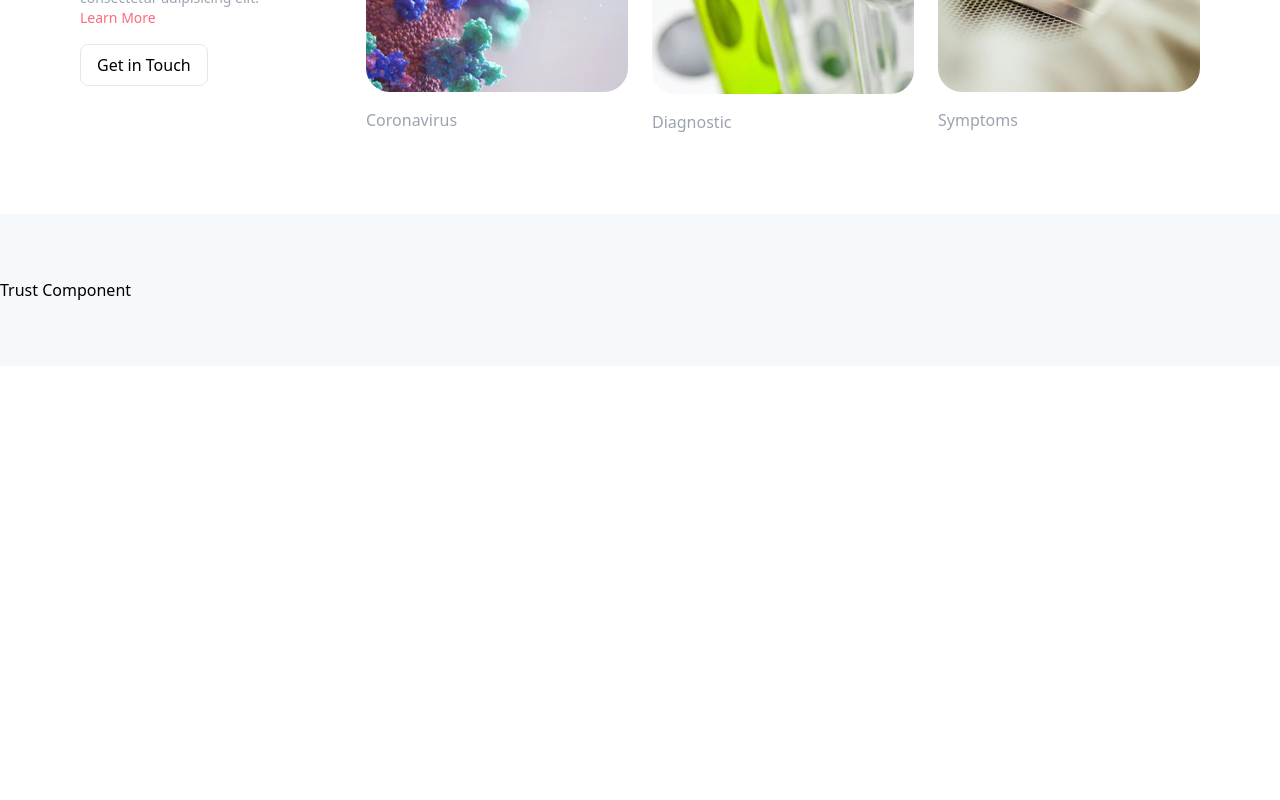
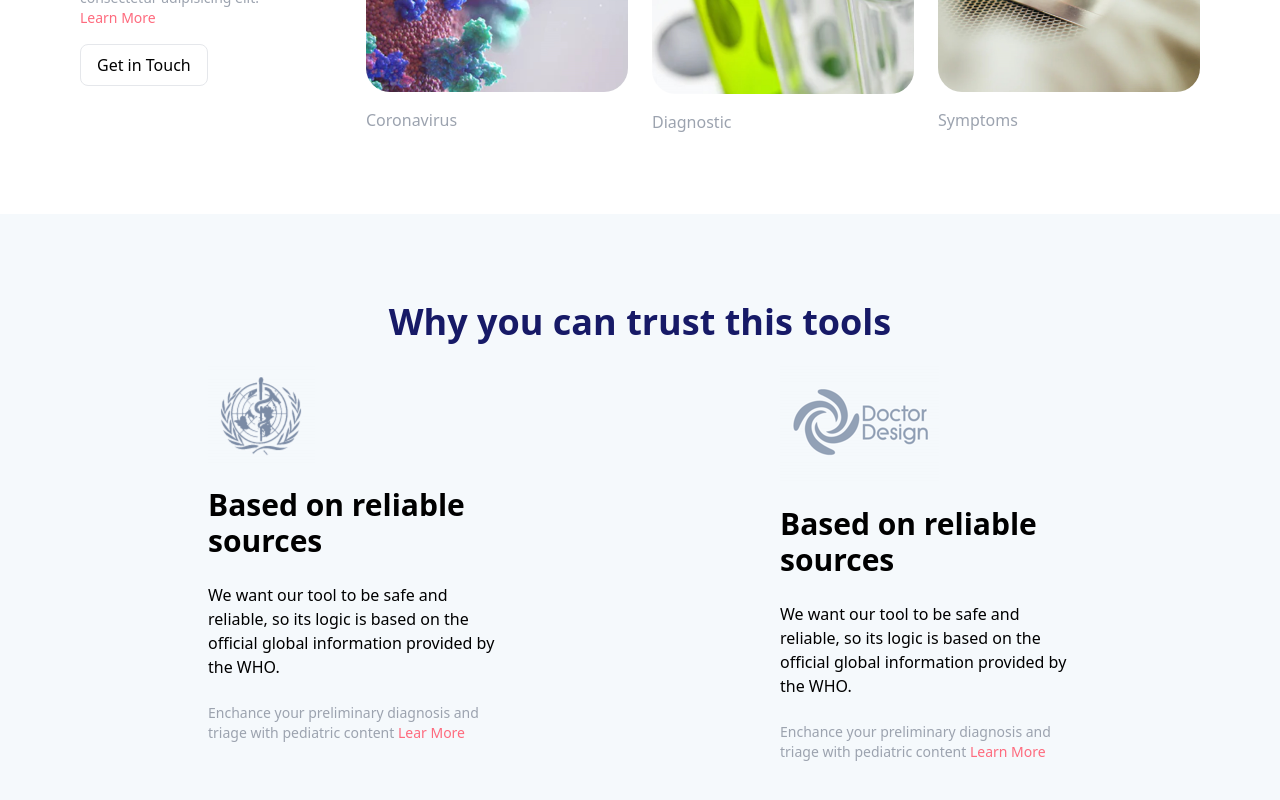
Before and after one commit to wacho91/Assistant-Emergency, a React (Vite) app: page / in a window 1280 px wide. Shown: the part 1634-2434 px from the top of the page. Before the commit the page ends 2000 px from the top, so only its background shows below. Built offline with nearby package versions, Linux system fonts and the light colour scheme.

Commit message:
Trust Component complete

```diff
--- a/src/Components/Trust/Trust.jsx
+++ b/src/Components/Trust/Trust.jsx
@@ -5,7 +5,37 @@ import Icon2 from "../../assets/icon2.png"
 const Trust = () => {
   return (
     <section className="bg-brandWhite py-16 mt-20">
-        Trust Component
+        <div className="container">
+            <h1 className="py-6 text-4xl font-bold text-darkBlue text-center">
+                Why you can trust this tools
+            </h1>
+            <div className="grid grid-cols-1 md:grid-cols-2 gap-6">
+                <div className="space-y-6 text-center md:text-left md:px-16 xl:px-32">
+                    <img src={Icon1} alt="" className="mx-auto md:mx-0" />
+                    <p className=" text-3xl font-semibold">Based on reliable sources</p>
+                    <p>
+                        We want our tool to be safe and reliable, so its logic is based on
+                        the official global information provided by the WHO.
+                    </p>
+                    <p className="text-sm text-gray-400">
+                        Enchance your preliminary diagnosis and triage with pediatric
+                        content <span className="text-primary"> Lear More</span>
+                    </p>
+                </div>
+                <div className="space-y-6 text-center md:text-left md:px-16 xl:px-32">
+                    <img src={Icon2} alt="" className="mx-auto md:mx-0" />
+                    <p className="text-3xl font-semibold">Based on reliable sources</p>
+                    <p>
+                        We want our tool to be safe and reliable, so its logic is based on
+                        the official global information provided by the WHO.
+                    </p>
+                    <p className="text-sm text-gray-400">
+                        Enchance your preliminary diagnosis and triage with pediatric
+                        content <span className="text-primary">Learn More</span>
+                    </p>
+                </div>
+            </div>
+        </div>
     </section>
   )
 }
```
